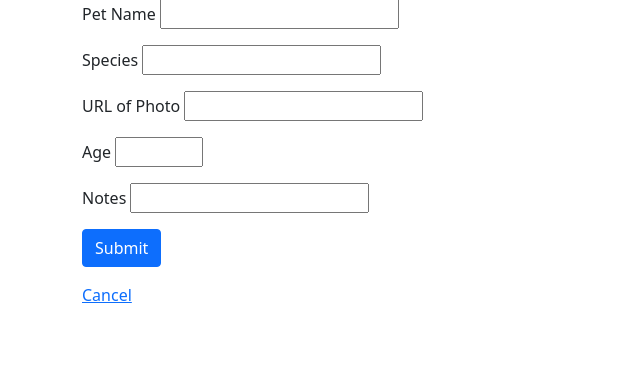
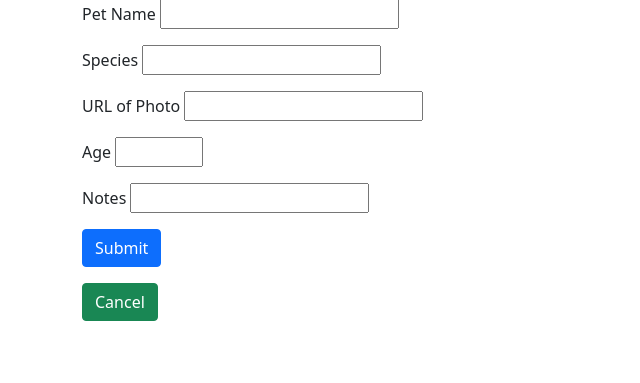
Before and after one commit to taylorwagner/flaskadopt, a Flask app: page /add in a window 1280 px wide. Shown: the part 105-488 px from the top of the page, without its empty margins (0-640 px from the left). Run offline with Flask 2, Linux system fonts and the light colour scheme.

Commit message:
styling href tags

```diff
--- a/templates/details.html
+++ b/templates/details.html
@@ -43,6 +43,6 @@
 
         <button type="submit" class="btn btn-primary mb-3">Submit</button>
       </form>
-      <a href="/">All Pets</a>
+      <a href="/" class="btn btn-success">All Pets</a>
     </div>
 {% endblock %}
--- a/templates/new-pet.html
+++ b/templates/new-pet.html
@@ -22,6 +22,6 @@
 
         <button type="submit" class="btn btn-primary mb-3">Submit</button>
       </form>
-      <a href="/">Cancel</a>
+      <a href="/" class="btn btn-success">Cancel</a>
     </div>
 {% endblock %}
```
